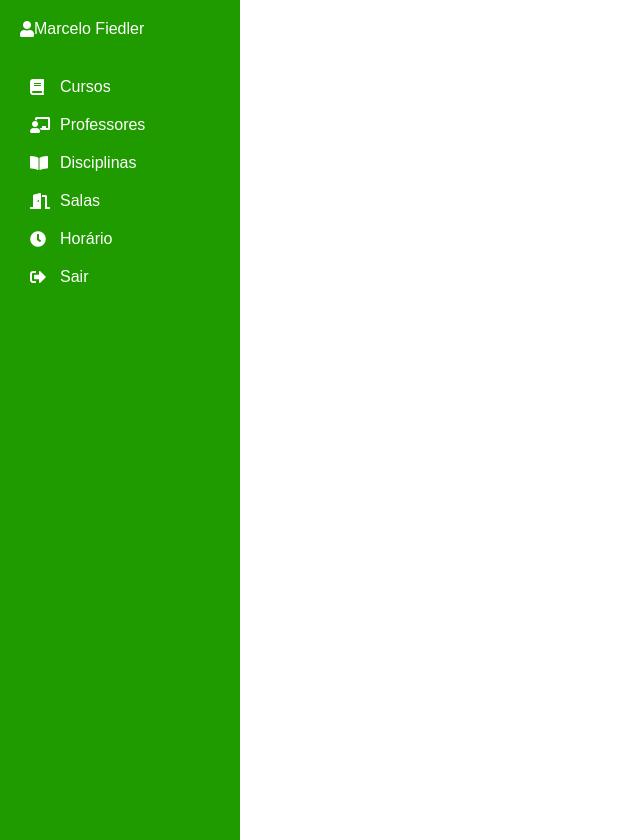
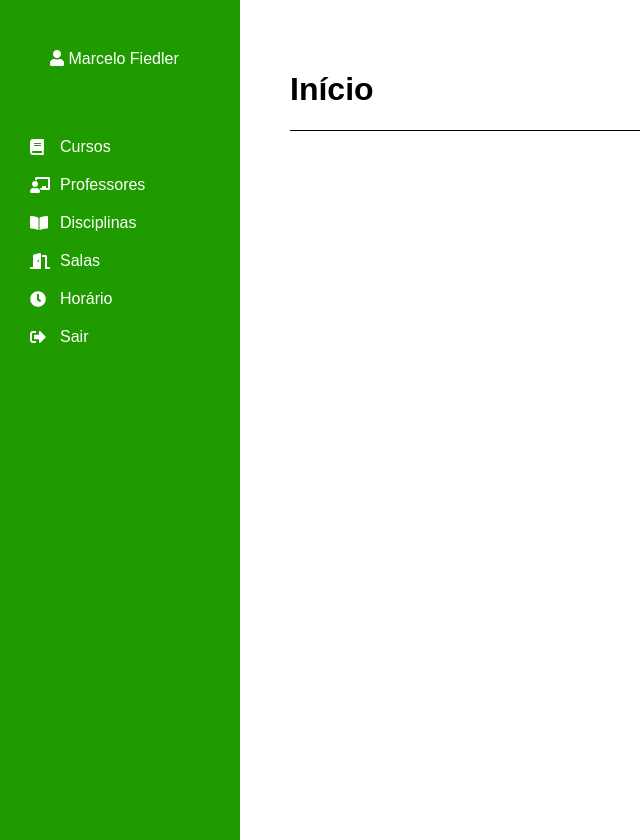
Before and after one commit to MarceloAFiedler/Trabalho_Interface_Usuario_final, a plain HTML site: page projeto/inicio.html in a window 1280 px wide. Shown: the whole page, without its empty margins (0-640 px from the left). Drawn offline with Linux system fonts and the light colour scheme.

Commit message:
version 0.1.0

```diff
--- a/inicio/inicio.html
+++ b/projeto/inicio.html
@@ -14,7 +14,7 @@
       <span>Marcelo Fiedler</span>
     </div>
     <ul class="menu">
-      <li><a href="#"><i class="fas fa-book"></i>Cursos</a></li>
+      <li><a href="cursos.html"><i class="fas fa-book"></i>Cursos</a></li>
       <li><a href="#"><i class="fas fa-chalkboard-teacher"></i>Professores</a></li>
       <li><a href="#"><i class="fas fa-book-open"></i>Disciplinas</a></li>
       <li><a href="#"><i class="fas fa-door-open"></i>Salas</a></li>
@@ -22,5 +22,9 @@
       <li><a href="#"><i class="fas fa-sign-out-alt"></i>Sair</a></li>
     </ul>
   </div>
+  <div class="content-box">
+    <h1>Início</h1>
+    <div class="line"></div>
+  </div>
 </body>
 </html>
--- a/inicio/styles.css
+++ b/projeto/styles.css
@@ -4,6 +4,7 @@ body {
 }
 
 .sidebar {
+  float: left;
   width: 200px;
   background-color: #1f9b00;
   height: 100vh;
@@ -12,9 +13,9 @@ body {
 }
 
 .user-info {
-  display: flex;
   align-items: center;
   margin-bottom: 20px;
+  padding: 30px;
 }
 
 .menu {
@@ -46,3 +47,22 @@ body {
   width: 20px; /* Definir uma largura fixa para os ícones */
   margin-right: 10px; /* Adicionando espaço entre o ícone e o texto */
 }
+
+.content-box {
+  float: left;
+  background-color: #ffffff;
+  margin-left: 50px;
+  margin-top: 50px;
+  width: 50px;
+}
+
+.content-box h1 {
+  color: #000000;
+}
+
+.line {
+  clear: both;
+  width:100ch;
+  padding-right: 20px;
+  border-bottom: 1px solid #000; /* Estilo da linha */
+}
```
Also changed, not shown: projeto/cursos.html (added, +37 -0 lines).
